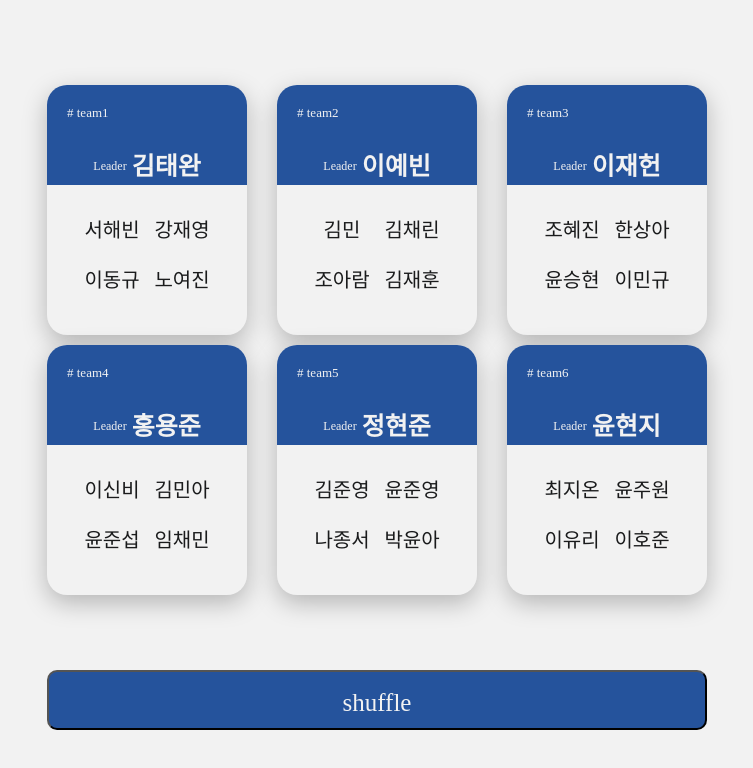
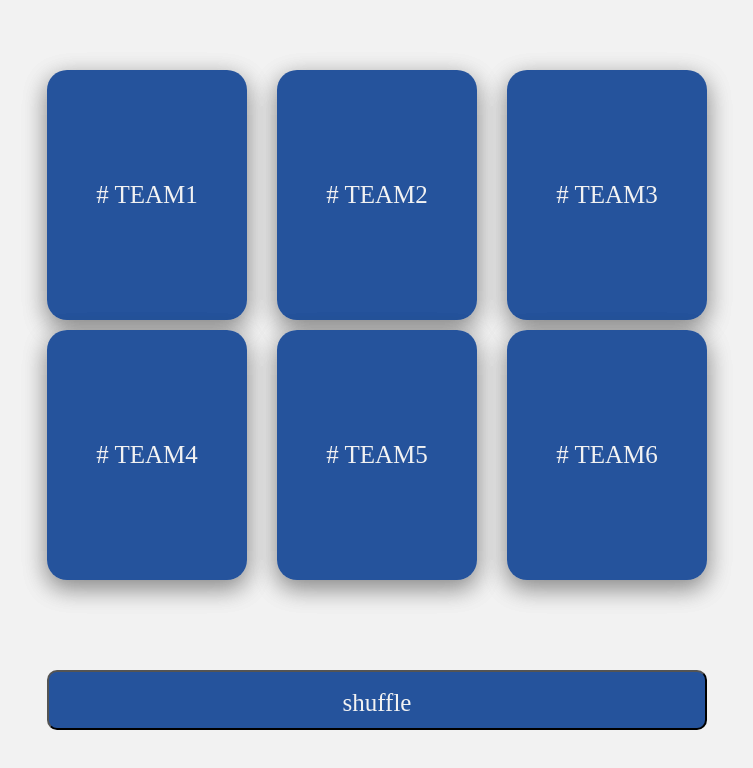
Before and after one commit to wwan13/likelion-team-building, a React (Create React App) app: page / in a window 1280 px wide. Shown: the top 768 px of the page, without its empty margins (263-1016 px from the left). Built offline with nearby package versions, Linux system fonts and the light colour scheme; a web font is replaced by a local one.

Commit message:
[feat]: flip effect

```diff
--- a/src/App/App.css
+++ b/src/App/App.css
@@ -7,6 +7,11 @@
 
 * {
   font-family: 'Pretendard-Regular';
+  -ms-user-select: none;
+  -moz-user-select: -moz-none;
+  -webkit-user-select: none;
+  -khtml-user-select: none;
+  user-select: none;
 }
 
 html, body {
--- a/src/TeamCard/TeamCard.css
+++ b/src/TeamCard/TeamCard.css
@@ -1,7 +1,31 @@
+.TeamCardFront {
+    backface-visibility: hidden;
+    position: absolute;
+    display: flex;
+    flex-direction: column;
+    transform: rotateY(180deg);
+}
+
+.TeamCardBack {
+    backface-visibility: hidden;
+    position: absolute;
+    display: flex;
+    justify-content: center;
+    align-items: center;
+
+    background-color: #25539c;
+    width: 200px;
+    height: 250px;
+    border-radius: 20px;
+    box-shadow: rgba(0, 0, 0, 0.25) 0px 8px 24px;
+    font-size: 25px;
+    color: #f2f2f2;
+}
+
 .TeamCard {
     width: 200px;
     height: 250px;
-    margin: 15px 15px;
+    margin: 0px 15px 15px 15px;
 
     display: flex;
     flex-direction: column;
@@ -12,12 +36,13 @@
 
     box-shadow: rgba(0, 0, 0, 0.25) 0px 8px 24px;
 
-    transition: all 0.3s ease-out;
+    transition: all 0.5s ease-out;
+    transform-style: preserve-3d;
 }
 
-.TeamCard:hover {
+/* .TeamCard:hover {
     transform: translateY(-10px);
-}
+} */
 
 .LeaderSection {
     width: 200px;
@@ -56,11 +81,11 @@
 .MemberSection {
     width: 160px;
     height: 100px;
-
-    margin: auto;
+    margin: 25px auto;
     display: flex;
     flex-wrap: wrap;
     justify-content: center;
+    align-items: center;
 }
 
 .TeamMember {
--- a/src/TeamCard/TeamCard.js
+++ b/src/TeamCard/TeamCard.js
@@ -2,8 +2,22 @@ import './TeamCard.css'
 
 function TeamCard(props) {
 
+    let plip = (event) => {
+        let elem = event.currentTarget;
+        if (elem.style.transform == "rotateY(180deg)") {
+            elem.style.transform = "rotateY(0deg)";
+        } else {
+            elem.style.transform = "rotateY(180deg)";
+        }
+    }
+
     return (
-        <div className='TeamCard'>
+        <div className='TeamCard' onClick={plip}>
+
+            <div className='TeamCardBack'>
+                # TEAM{props.teamNum}
+            </div>
+            <div className='TeamCardFront'>
                 <div className='LeaderSection'>
                     <p className='TeamNumber'># team{props.teamNum}</p>
                     <div className='LeaderTextSection'>
@@ -19,6 +33,7 @@ function TeamCard(props) {
                     <p className='TeamMember'>{props.mem4}</p>
                 </div>
             </div>
+        </div>
     )
 
 }
```
Lines whose indentation alone changed are shown as unchanged.
